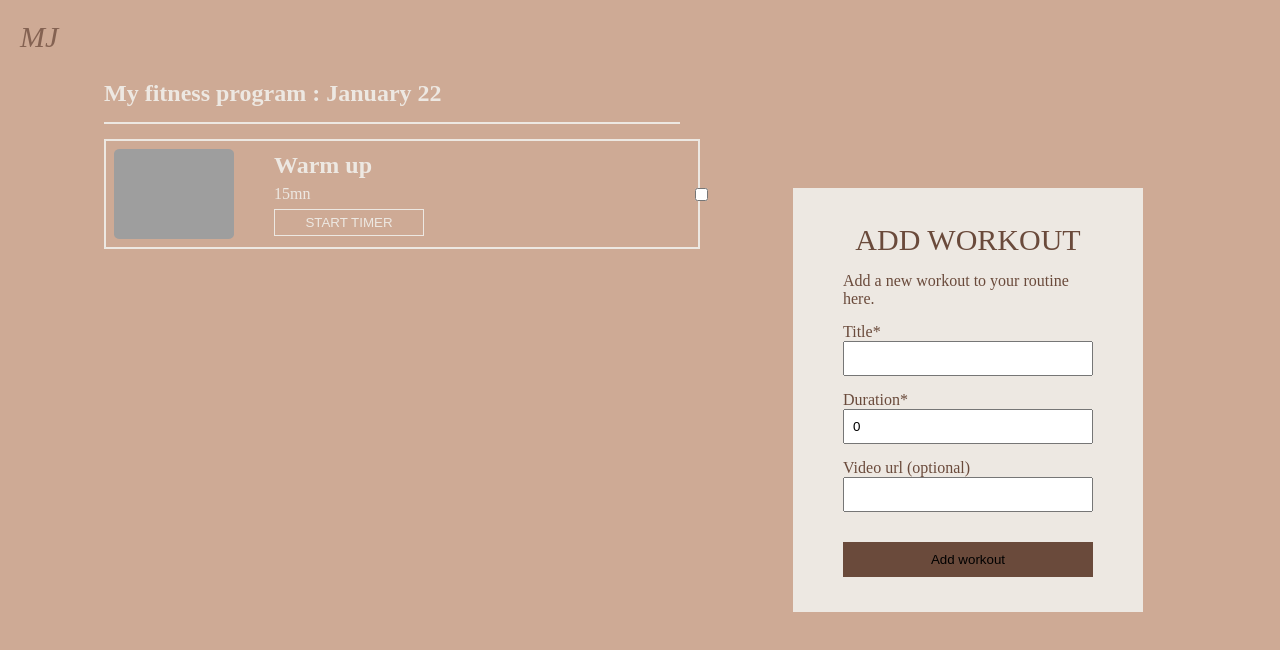
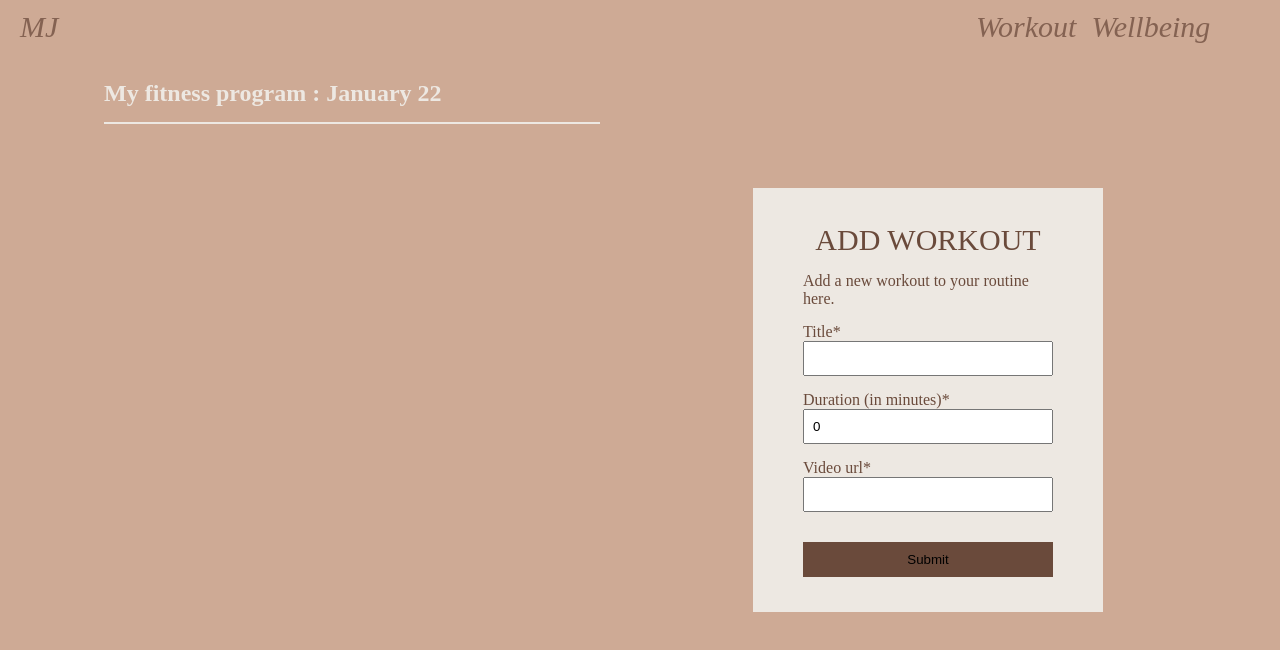
Before and after one commit to haingo-raz/MyJourney, a React (Create React App) app: page /fitness in a window 1280 px wide. Shown: the top 650 px of the page. Built offline with nearby package versions, Linux system fonts and the light colour scheme; grey boxes are pictures that could not be loaded.

Commit message:
add interactivity

```diff
--- a/src/App.js
+++ b/src/App.js
@@ -14,16 +14,17 @@ function App() {
 
   return (
     <div className="App">
-      <div className="logo">
-        <Link to="/"><i>MJ</i></Link>
-      </div>
       <Routes>
         <Route path="/" element={<Account component={<LoginForm/>} />} />
         <Route path="/signup" element={<Account component={<SignUpForm/>} />} />
         <Route path="/home" element={<Home />}/>
         <Route path="/fitness" element={<Fitness />}/>
         <Route path="/wellbeing" element={<Wellbeing />}/>
-    </Routes>
+        <Route path="/info1" element={<Modal title="5 ways to combat stress" advice1="Use guided meditation" advice2="Use guided meditation" advice3="Maintain physical exercise and good nutrition" advice4="Manage social media time" advice5="Connect with others"/>}/>
+        <Route path="/info2" element={<Modal title="5 communication tips" advice1="Be Present" advice2="Really Listen" advice3="Seek to Understand" advice4="Use Active/Reflective Listening" advice5="Practice Silence"/>}/>
+        <Route path="/info3" element={<Modal title="5 tips to avoid procrastination" advice1="Set small goals " advice2="Organise your tasks " advice3="Focus your attention " advice4="Remove distractions" advice5="Forgive yourself"/>}/>
+        <Route path="/info4" element={<Modal title="5 ways to increase happiness" advice1="Make sure your basic needs are met" advice2="Start a gratitude practice " advice3="Try journaling" advice4="Spend some time in nature " advice5="Listen to music that makes you happy"/>}/>
+      </Routes>
     </div>
   );
 }
--- a/src/App.scss
+++ b/src/App.scss
@@ -42,10 +42,23 @@ $texteLg: 22px;
 
 .logo{
     position: absolute;
-    top: 20px;
+    top: 10px;
     left: 20px;
     font-size: $titleLg;
+    display: flex;
+    width: 100%;
     a{
-     text-decoration: none;
+        text-decoration: none;
+        padding-bottom: 5px;
+
+        &:hover{
+            border-bottom: 2px solid $beige-variance;
+        }
+    }
+    .navRight{
+        display: flex;
+        justify-content: flex-end;
+        width: 90%;
+        gap: 15px;
     }
 }
--- a/src/components/Forms/LoginForm.js
+++ b/src/components/Forms/LoginForm.js
@@ -16,7 +16,7 @@ function LoginForm(props) {
                 <p className="formLabel">Password<span>*</span></p>
                 <input type="password" name="userPass"/>
             </div>
-            <button className="formButton">Join today</button>
+            <button className="formButton"><Link to="/home">Join today</Link></button>
         </form>
     );
 }
--- a/src/components/Forms/Modal/Modal.scss
+++ b/src/components/Forms/Modal/Modal.scss
@@ -1,5 +1,4 @@
 @import './../../../App.scss';
-
 
 .modal{
     position: absolute;
@@ -9,6 +8,11 @@
     border: 2px solid $beige;
     color: $beige;
     z-index: 2;
+
+    a{
+        text-decoration: none;
+        color: $beige;
+    }
 
     .close{
         position: absolute;
--- a/src/components/Forms/SignUpForm.js
+++ b/src/components/Forms/SignUpForm.js
@@ -20,7 +20,7 @@ function SignUpForm() {
                 <p className="formLabel">Password<span>*</span></p>
                 <input type="password" name="loginPass"/>
             </div>
-            <button className="formButton">Join today</button>
+            <button className="formButton"><Link to="/home">Join today</Link></button>
         </form>
     );
 }
--- a/src/pages/Fitness/Fitness.js
+++ b/src/pages/Fitness/Fitness.js
@@ -1,10 +1,49 @@
-import React from 'react';
+import React, { useState } from 'react';
+import { Link } from 'react-router-dom';
 import './Fitness.scss';
-import WorkoutForm from '../../components/Forms/WorkoutForm';
+import '../../components/Forms/Form.scss';
+//import WorkoutForm from '../../components/Forms/WorkoutForm';
 
 function Fitness() {
+
+    const [workoutList, setWorkoutList] = useState([]);
+
+    const [formInputData, setFormInputData] = useState(
+        {
+        titleInput: "",
+        durationInput: 0,
+        videoUrlInput: ""
+        }
+    )
+
+    const handleChange = (e) => {
+        const newInput = (data) => ({...data,
+        [e.target.name]:e.target.value})
+        setFormInputData(newInput)
+    }
+
+    const handleSubmit = (e) =>{
+        e.preventDefault();
+        const inputValidation = !Object.values(formInputData).every(res=> res==="" || res===0);
+
+        if(inputValidation){
+            const newData = (data)=>([...data, formInputData])
+            setWorkoutList(newData);
+            console.log(formInputData);
+            const emptyInput = {titleInput: "", durationInput: 0, videoUrlInput: ""}
+            setFormInputData(emptyInput);
+        }
+    }
+
     return (
         <div className="fitnessPage">
+            <div className="logo">
+                <Link to="/home"><i>MJ</i></Link>
+                <div className="navRight">
+                    <Link to="/fitness"><i>Workout</i></Link>
+                    <Link to="/wellbeing"><i>Wellbeing</i></Link>
+                </div>
+            </div>
 
             <section className="workoutSection">
 
@@ -12,30 +51,76 @@ function Fitness() {
 
                 <div className="workoutList" id="workoutList">
 
-                    <div className="workoutInstance">
-                        <div className="imgContainer">
-                            <img src="https://media-cldnry.s-nbcnews.com/image/upload/rockcms/2021-12/211208-working-out-stock-mn-1310-55e1c7.jpg" alt=""/>
-                        </div>
-                        <div className="workoutDetails">
-                            <h1 className="workoutTitle">Warm up</h1>
-                            <p className="workout duration">15mn</p>
-                            <button className="workoutBtn">START TIMER</button>
-                        </div>
-                        <div className="formActions">
-                            <input type="checkbox" />
-                        </div>
-                    </div>
+                    {
+                        workoutList.map((data, index) => {
+                            return(
+                                <WorkoutInstance
+                                    key={index}
+                                    title={data.titleInput}
+                                    duration={data.durationInput}
+                                    videoUrl={data.videoUrlInput}
+                                />
+                            )
+                        })
+                    }
 
                 </div>
 
             </section>
 
             <section className="workoutForm">
-                <WorkoutForm/>
+                {/* Form */}
+                <form className="accountForm">
+                    <h1 className="formTitle">ADD WORKOUT</h1>
+                    <p>Add a new workout to your routine here.</p>
+                    <div className="formSection">
+                        <p className="formLabel">Title<span>*</span></p>
+                        <input
+                            type="text"
+                            name="titleInput"
+                            defaultValue={formInputData.titleInput}
+                            onChange={handleChange}/>
+                    </div>
+                    <div className="formSection">
+                        <p className="formLabel">Duration (in minutes)<span>*</span></p>
+                        <input
+                            type="text"
+                            name="durationInput"
+                            defaultValue={formInputData.durationInput}
+                            onChange={handleChange}/>
+                    </div>
+                    <div className="formSection">
+                        <p className="formLabel">Video url<span>*</span></p>
+                        <input
+                            type="text"
+                            name="videoUrlInput"
+                            defaultValue={formInputData.videoUrlInput}
+                            onChange={handleChange}/>
+                    </div>
+                    <input type="submit" onClick={handleSubmit} className="formButton"/>
+                </form>
             </section>
 
         </div>
     );
 }
 
+const WorkoutInstance = ({title, duration, videoUrl}) => {
+    return(
+        <div className="workoutInstance">
+            <div className="imgContainer">
+                <img src="./assets/workout.png" alt=""/>
+            </div>
+            <div className="workoutDetails">
+                <h1 className="workoutTitle">{title}</h1>
+                <p className="workout duration">{duration}mn</p>
+                <a href={videoUrl} target="_blank" className="workoutBtn">START</a>
+            </div>
+            <div className="formActions">
+                <input type="checkbox" />
+            </div>
+        </div>
+    );
+}
+
 export default Fitness;
--- a/src/pages/Home/Home.js
+++ b/src/pages/Home/Home.js
@@ -5,6 +5,13 @@ import './Home.scss';
 function Home() {
     return (
         <div className="homeSection">
+            <div className="logo">
+                <Link to="/home"><i>MJ</i></Link>
+                <div className="navRight">
+                    <Link to="/fitness"><i>Workout</i></Link>
+                    <Link to="/wellbeing"><i>Wellbeing</i></Link>
+                </div>
+            </div>
             <section className="fitnessSection">
                 <div>
                   <h1>My fitness program</h1>
--- a/src/pages/Wellbeing/Wellbeing.js
+++ b/src/pages/Wellbeing/Wellbeing.js
@@ -1,4 +1,5 @@
 import React from 'react';
+import { Link } from 'react-router-dom';
 import './Wellbeing.scss';
 import "slick-carousel/slick/slick.css";
 import "slick-carousel/slick/slick-theme.css";
@@ -16,6 +17,13 @@ function Wellbeing() {
 
     return (
         <div className="wellbeingPage">
+            <div className="logo">
+                <Link to="/home"><i>MJ</i></Link>
+                <div className="navRight">
+                    <Link to="/fitness"><i>Workout</i></Link>
+                    <Link to="/wellbeing"><i>Wellbeing</i></Link>
+                </div>
+            </div>
             <h1>
                 My wellbeing
             </h1>
@@ -23,36 +31,29 @@ function Wellbeing() {
             <section className="topicSlider">
                 <Slider {...settings}>
                     <div className="articleBox">
-                        <h3 className="articleTitle">5 proven ways to combat stress</h3>
+                        <h3 className="articleTitle">5 ways to combat stress</h3>
                         <div className="btnContainer">
-                            <button>SHOW ME</button>
+                            <button><Link to="/info1">SHOW ME</Link></button>
                         </div>
                     </div>
                     <div className="articleBox">
-                        <h3 className="articleTitle">5 proven ways to combat stress</h3>
+                        <h3 className="articleTitle">5 communication tips</h3>
                         <div className="btnContainer">
-                            <button>SHOW ME</button>
+                            <button><Link to="/info2">SHOW ME</Link></button>
                         </div>
                     </div>
                     <div className="articleBox">
-                        <h3 className="articleTitle">5 proven ways to combat stress</h3>
+                        <h3 className="articleTitle">5 tips to avoid procrastination</h3>
                         <div className="btnContainer">
-                            <button>SHOW ME</button>
+                            <button><Link to="/info3">SHOW ME</Link></button>
                         </div>
                     </div>
                     <div className="articleBox">
-                        <h3 className="articleTitle">5 proven ways to combat stress</h3>
+                        <h3 className="articleTitle">5 ways to increase happiness</h3>
                         <div className="btnContainer">
-                            <button>SHOW ME</button>
+                            <button><Link to="/info4">SHOW ME</Link></button>
                         </div>
                     </div>
-                    <div className="articleBox">
-                        <h3 className="articleTitle">5 proven ways to combat stress</h3>
-                        <div className="btnContainer">
-                            <button>SHOW ME</button>
-                        </div>
-                    </div>
-
                 </Slider>
             </section>
         </div>
--- a/src/pages/Wellbeing/Wellbeing.scss
+++ b/src/pages/Wellbeing/Wellbeing.scss
@@ -38,6 +38,11 @@
             background: transparent;
             padding: 5px 10px;
             width: 130px;
+
+        }
+
+        a{
+            text-decoration: none;
             color: $beige;
         }
     }
```
Also changed, not shown: src/components/Forms/Modal/Modal.js (+9 -9 lines), src/components/Forms/WorkoutForm.js (+19 -21 lines), public/assets/workout.png (added), 1 other file (tests, documents, lock files or other folders).
